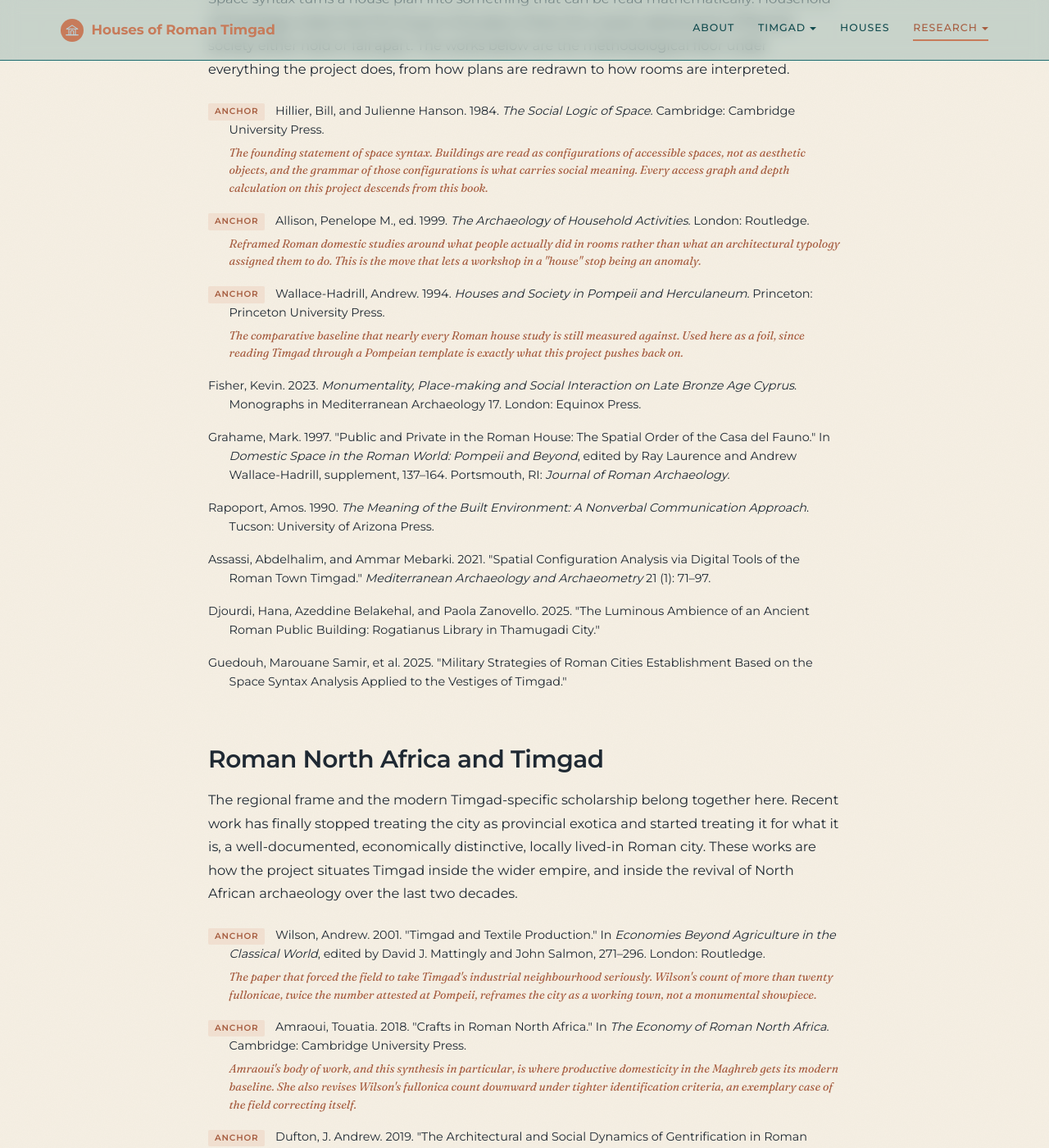
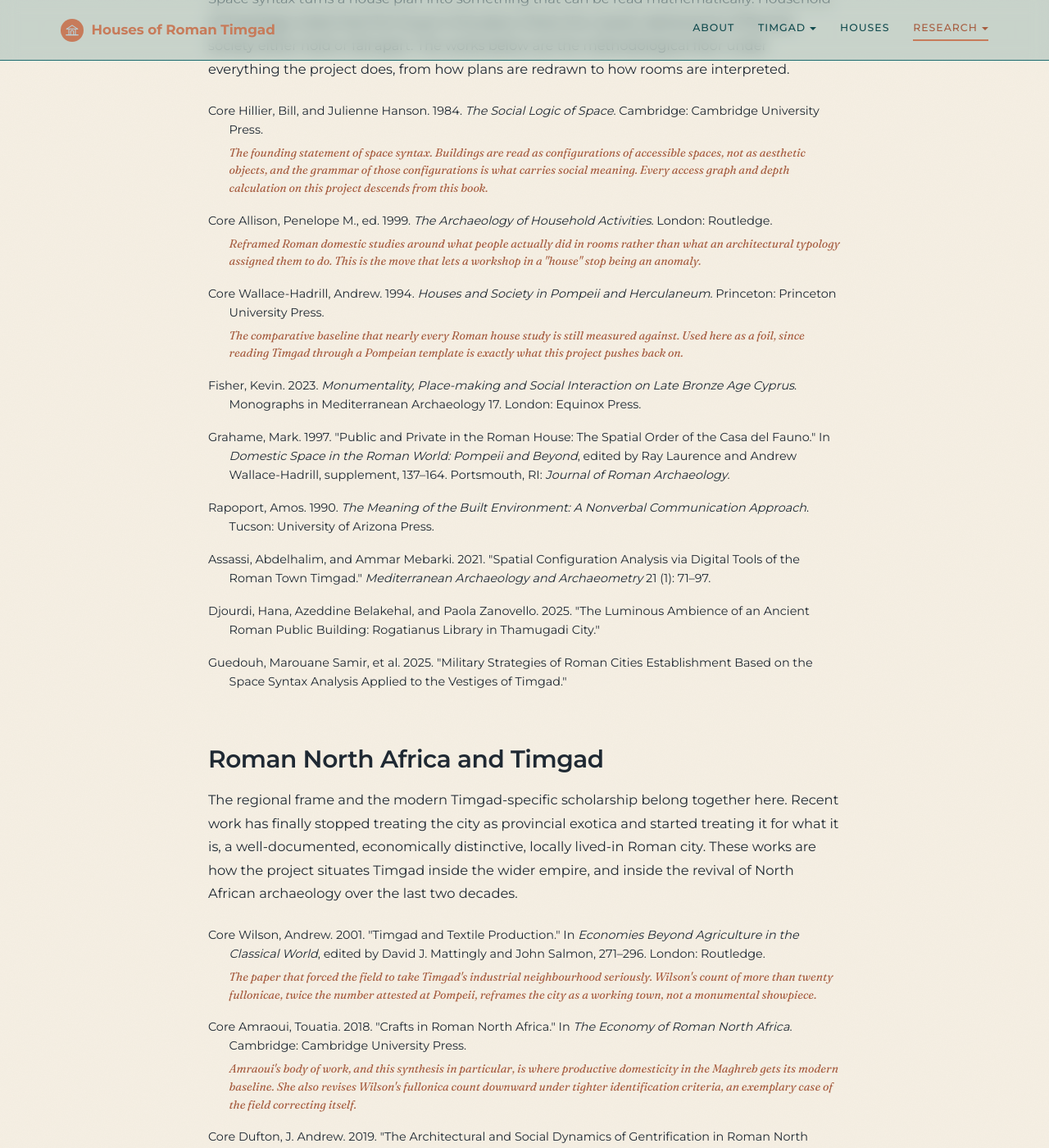
Before and after one commit to kimedher/timgadhouses, a Jekyll site: the page built from scholarship.md, in a window 1280 px wide and 1400 px high, scrolled down 979 px. Shown: the whole window at 82% size. Built offline with Jekyll 4.4.1, drawn with Linux system fonts in a browser that asks for light colours; some of the changed text lies outside the part shown.

Commit message:
Rename bib-anchor-tag to bib-core-tag on bibliography pill

```diff
--- a/scholarship.md
+++ b/scholarship.md
@@ -25,13 +25,13 @@ Space syntax turns a house plan into something that can be read mathematically.
 
 <div class="biblio">
 
-  <p class="bib-entry"><span class="bib-anchor-tag">Anchor</span> Hillier, Bill, and Julienne Hanson. 1984. <em>The Social Logic of Space</em>. Cambridge: Cambridge University Press.
+  <p class="bib-entry"><span class="bib-core-tag">Core</span> Hillier, Bill, and Julienne Hanson. 1984. <em>The Social Logic of Space</em>. Cambridge: Cambridge University Press.
   <span class="bib-annotation">The founding statement of space syntax. Buildings are read as configurations of accessible spaces, not as aesthetic objects, and the grammar of those configurations is what carries social meaning. Every access graph and depth calculation on this project descends from this book.</span></p>
 
-  <p class="bib-entry"><span class="bib-anchor-tag">Anchor</span> Allison, Penelope M., ed. 1999. <em>The Archaeology of Household Activities</em>. London: Routledge.
+  <p class="bib-entry"><span class="bib-core-tag">Core</span> Allison, Penelope M., ed. 1999. <em>The Archaeology of Household Activities</em>. London: Routledge.
   <span class="bib-annotation">Reframed Roman domestic studies around what people actually did in rooms rather than what an architectural typology assigned them to do. This is the move that lets a workshop in a "house" stop being an anomaly.</span></p>
 
-  <p class="bib-entry"><span class="bib-anchor-tag">Anchor</span> Wallace-Hadrill, Andrew. 1994. <em>Houses and Society in Pompeii and Herculaneum</em>. Princeton: Princeton University Press.
+  <p class="bib-entry"><span class="bib-core-tag">Core</span> Wallace-Hadrill, Andrew. 1994. <em>Houses and Society in Pompeii and Herculaneum</em>. Princeton: Princeton University Press.
   <span class="bib-annotation">The comparative baseline that nearly every Roman house study is still measured against. Used here as a foil, since reading Timgad through a Pompeian template is exactly what this project pushes back on.</span></p>
 
   <p class="bib-entry">Fisher, Kevin. 2023. <em>Monumentality, Place-making and Social Interaction on Late Bronze Age Cyprus</em>. Monographs in Mediterranean Archaeology 17. London: Equinox Press.</p>
@@ -54,13 +54,13 @@ The regional frame and the modern Timgad-specific scholarship belong together he
 
 <div class="biblio">
 
-  <p class="bib-entry"><span class="bib-anchor-tag">Anchor</span> Wilson, Andrew. 2001. "Timgad and Textile Production." In <em>Economies Beyond Agriculture in the Classical World</em>, edited by David J. Mattingly and John Salmon, 271–296. London: Routledge.
+  <p class="bib-entry"><span class="bib-core-tag">Core</span> Wilson, Andrew. 2001. "Timgad and Textile Production." In <em>Economies Beyond Agriculture in the Classical World</em>, edited by David J. Mattingly and John Salmon, 271–296. London: Routledge.
   <span class="bib-annotation">The paper that forced the field to take Timgad's industrial neighbourhood seriously. Wilson's count of more than twenty fullonicae, twice the number attested at Pompeii, reframes the city as a working town, not a monumental showpiece.</span></p>
 
-  <p class="bib-entry"><span class="bib-anchor-tag">Anchor</span> Amraoui, Touatia. 2018. "Crafts in Roman North Africa." In <em>The Economy of Roman North Africa</em>. Cambridge: Cambridge University Press.
+  <p class="bib-entry"><span class="bib-core-tag">Core</span> Amraoui, Touatia. 2018. "Crafts in Roman North Africa." In <em>The Economy of Roman North Africa</em>. Cambridge: Cambridge University Press.
   <span class="bib-annotation">Amraoui's body of work, and this synthesis in particular, is where productive domesticity in the Maghreb gets its modern baseline. She also revises Wilson's fullonica count downward under tighter identification criteria, an exemplary case of the field correcting itself.</span></p>
 
-  <p class="bib-entry"><span class="bib-anchor-tag">Anchor</span> Dufton, J. Andrew. 2019. "The Architectural and Social Dynamics of Gentrification in Roman North Africa." <em>American Journal of Archaeology</em> 123 (2): 263–290.
+  <p class="bib-entry"><span class="bib-core-tag">Core</span> Dufton, J. Andrew. 2019. "The Architectural and Social Dynamics of Gentrification in Roman North Africa." <em>American Journal of Archaeology</em> 123 (2): 263–290.
   <span class="bib-annotation">Reads wall-rebuild sequences across multiple North African cities as evidence of elite displacement of smaller households over the second and third centuries. Methodologically sympathetic to what this project is trying to do for Timgad specifically.</span></p>
 
   <p class="bib-entry">Amraoui, Touatia. 2011. "Le quartier industriel de Timgad: un état de la question." In <em>La ville au quotidien: regards croisés sur l'habitat et l'artisanat</em>, edited by C. Fontaine et al., 223–232. Aix-en-Provence: Presses Universitaires de Provence.</p>
@@ -141,16 +141,16 @@ The Timgad studied today is the Timgad that Albert Ballu and his teams uncovered
 
 <div class="biblio">
 
-  <p class="bib-entry"><span class="bib-anchor-tag">Anchor</span> Ballu, Albert. 1897. <em>Les ruines de Timgad (Antique Thamugadi)</em>. Paris: Imprimerie Nationale.
+  <p class="bib-entry"><span class="bib-core-tag">Core</span> Ballu, Albert. 1897. <em>Les ruines de Timgad (Antique Thamugadi)</em>. Paris: Imprimerie Nationale.
   <span class="bib-annotation">The founding architectural record. Ballu's plans, however idealized, are the reference every later reconstruction still checks itself against.</span></p>
 
-  <p class="bib-entry"><span class="bib-anchor-tag">Anchor</span> Boeswillwald, Émile, René Cagnat, and Albert Ballu. 1905. <em>Timgad, une cité africaine sous l'Empire romain</em>. Paris: Leroux.
+  <p class="bib-entry"><span class="bib-core-tag">Core</span> Boeswillwald, Émile, René Cagnat, and Albert Ballu. 1905. <em>Timgad, une cité africaine sous l'Empire romain</em>. Paris: Leroux.
   <span class="bib-annotation">The synthesis that fixed the wider scholarly image of Timgad. Its framing (monumental civic center, hinted-at domestic life, sweeping chronology) is the version of the city the project works to complicate.</span></p>
 
-  <p class="bib-entry"><span class="bib-anchor-tag">Anchor</span> Rebuffat, René. 1969. "Maisons à péristyle d'Afrique du Nord: répertoire de plans publiés." <em>Mélanges de l'École française de Rome: Antiquité</em> 81 (2): 659–724.
+  <p class="bib-entry"><span class="bib-core-tag">Core</span> Rebuffat, René. 1969. "Maisons à péristyle d'Afrique du Nord: répertoire de plans publiés." <em>Mélanges de l'École française de Rome: Antiquité</em> 81 (2): 659–724.
   <span class="bib-annotation">The standard comparative catalogue of North African peristyle houses, still the reference point for any domestic-architecture comparison in the region. Rebuffat also warns explicitly against trusting Courtois's 1951 plans as precise, a warning worth keeping visible.</span></p>
 
-  <p class="bib-entry"><span class="bib-anchor-tag">Anchor</span> Yelles, Anissa. 2024. "Archives croisées d'Albert Ballu à Timgad: étude spatiale de la ville et de ses fouilles." <em>Frontières</em> 10.
+  <p class="bib-entry"><span class="bib-core-tag">Core</span> Yelles, Anissa. 2024. "Archives croisées d'Albert Ballu à Timgad: étude spatiale de la ville et de ses fouilles." <em>Frontières</em> 10.
   <span class="bib-annotation">The critical turn the field needed. Yelles reads Ballu's photographic and excavation archives against each other to recover what his published reports flattened out, and to show what colonial-era documentation chose to foreground.</span></p>
 
   <p class="bib-entry">Ballu, Albert. 1897. <em>Guide de Timgad, antique Thamugadi</em>.</p>
@@ -217,13 +217,13 @@ Space syntax and household archaeology give us the architecture. Bourdieu's <em>
 
 <div class="biblio">
 
-  <p class="bib-entry"><span class="bib-anchor-tag">Anchor</span> Thébert, Yvon. 1987. "Private Life and Domestic Architecture in Roman Africa." In <em>A History of Private Life, Vol. I: From Pagan Rome to Byzantium</em>, edited by Paul Veyne, 319–409. Cambridge, MA: Belknap Press of Harvard University Press.
+  <p class="bib-entry"><span class="bib-core-tag">Core</span> Thébert, Yvon. 1987. "Private Life and Domestic Architecture in Roman Africa." In <em>A History of Private Life, Vol. I: From Pagan Rome to Byzantium</em>, edited by Paul Veyne, 319–409. Cambridge, MA: Belknap Press of Harvard University Press.
   <span class="bib-annotation">The essay whose opening move, that <em>domus</em> refers not only to the walls but also to the people within them, is the organizing quotation of this entire site. Thébert also does the work of taking North African houses seriously on their own terms, rather than as provincial echoes of Italy.</span></p>
 
-  <p class="bib-entry"><span class="bib-anchor-tag">Anchor</span> Mattingly, David J. 2011. <em>Imperialism, Power, and Identity: Experiencing the Roman Empire</em>. Princeton: Princeton University Press.
+  <p class="bib-entry"><span class="bib-core-tag">Core</span> Mattingly, David J. 2011. <em>Imperialism, Power, and Identity: Experiencing the Roman Empire</em>. Princeton: Princeton University Press.
   <span class="bib-annotation">The case for <em>discrepant identities</em>, the framework that replaces a single "Roman" identity with the many partial, layered, sometimes contradictory identities people actually held inside the empire. This project reads Timgad's houses as evidence of that multiplicity.</span></p>
 
-  <p class="bib-entry"><span class="bib-anchor-tag">Anchor</span> Bourdieu, Pierre. 1977. <em>Outline of a Theory of Practice</em>. Translated by Richard Nice. Cambridge: Cambridge University Press.
+  <p class="bib-entry"><span class="bib-core-tag">Core</span> Bourdieu, Pierre. 1977. <em>Outline of a Theory of Practice</em>. Translated by Richard Nice. Cambridge: Cambridge University Press.
   <span class="bib-annotation">The source of <em>habitus</em>, the durable dispositions that let a built environment and a set of bodily practices reproduce a social order without anyone naming the rules out loud. Domestic architecture is where habitus becomes visible.</span></p>
 
   <p class="bib-entry">Woolf, Greg. 1998. <em>Becoming Roman: The Origins of Provincial Civilization in Gaul</em>. Cambridge: Cambridge University Press.</p>
```
